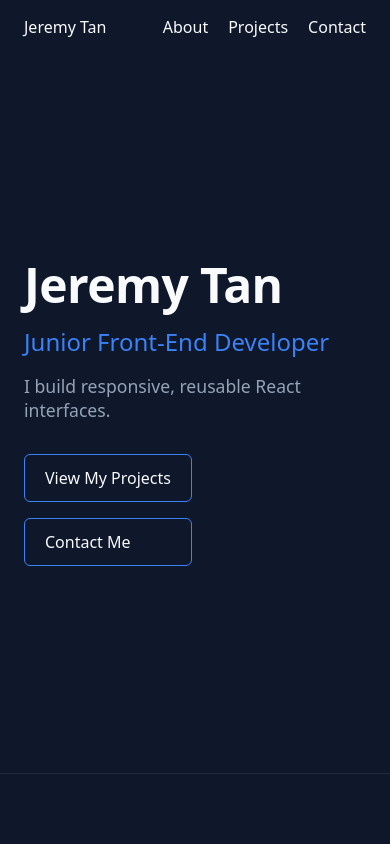
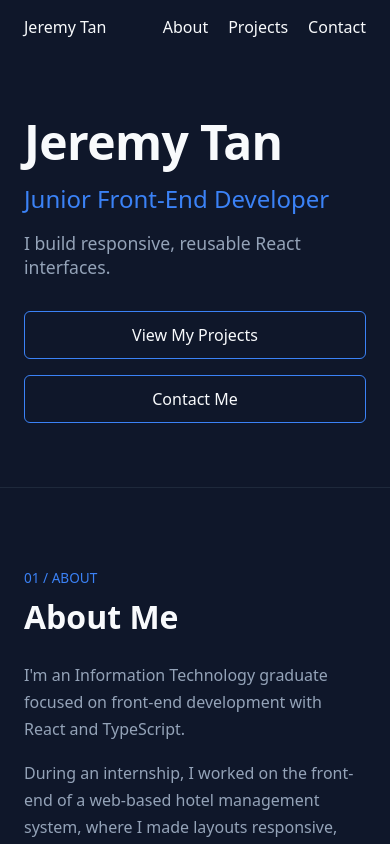
Before and after one commit to sjt-p/dev-portfolio, a React (Vite) app: page / in a window 390 px wide. Shown: the top 844 px of the page. Built offline with nearby package versions, Linux system fonts and the light colour scheme.

Commit message:
Center hero button text and tidy mobile hero spacing

```diff
--- a/src/components/Hero/Hero.css
+++ b/src/components/Hero/Hero.css
@@ -47,6 +47,7 @@
   border: 1px solid var(--color-primary);
   border-radius: 6px;
   transition: transform 0.2s ease;
+  text-align: center;
 }
 
 .hero-actions a:hover {
@@ -54,7 +55,11 @@
 }
 
 @media (max-width: 600px) {
+  .hero-body {
+    min-height: auto;
+  }
   .hero-actions {
     flex-direction: column;
+    align-self: stretch;
   }
 }
```
